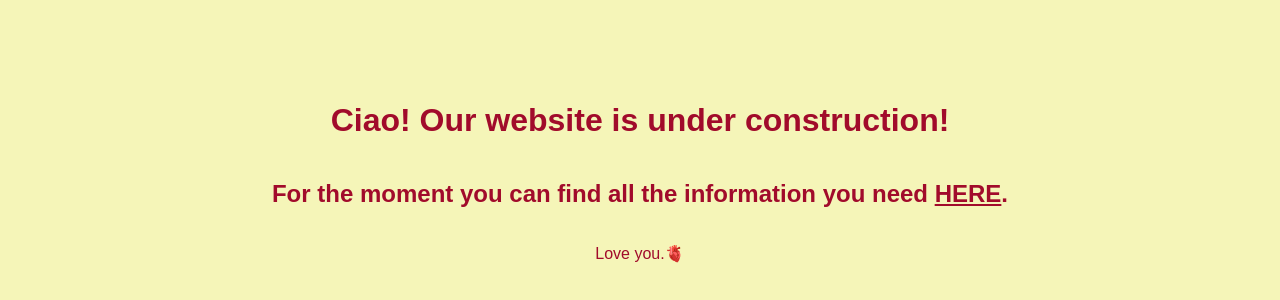
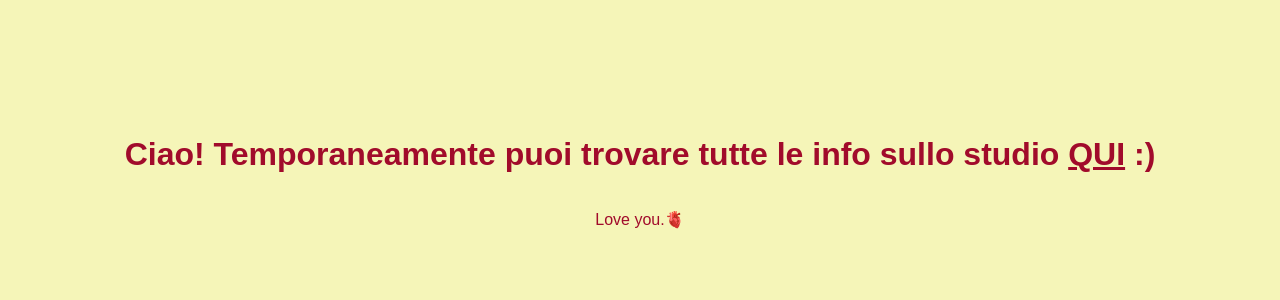
Before and after one commit to riccardobranca/studio-temporary-landing, a plain HTML site: page index.html in a window 1280 px wide. Shown: the part 240-540 px from the top of the page. Drawn offline with Linux system fonts and the light colour scheme.

Commit message:
Update index.html

```diff
--- a/index.html
+++ b/index.html
@@ -26,11 +26,8 @@
   </style>
 </head>
 <body>
-  <h1>Ciao! Our website is under construction!</h1>
-  <h2>
-    For the moment you can find all the information you need
-    <a href="https://storm-koi-c1e.notion.site/Studio-Arteria-1c1fecd7490e80b79f05e09c46711625?pvs=74" target="_blank">HERE</a>.
-  </h2>
+  <h1>Ciao! Temporaneamente puoi trovare tutte le info sullo studio
+    <a href="https://storm-koi-c1e.notion.site/Studio-Arteria-1c1fecd7490e80b79f05e09c46711625?pvs=74" target="_blank">QUI</a> :)</h1>
   <p>Love you.🫀</p>
 </body>
 </html>
```
